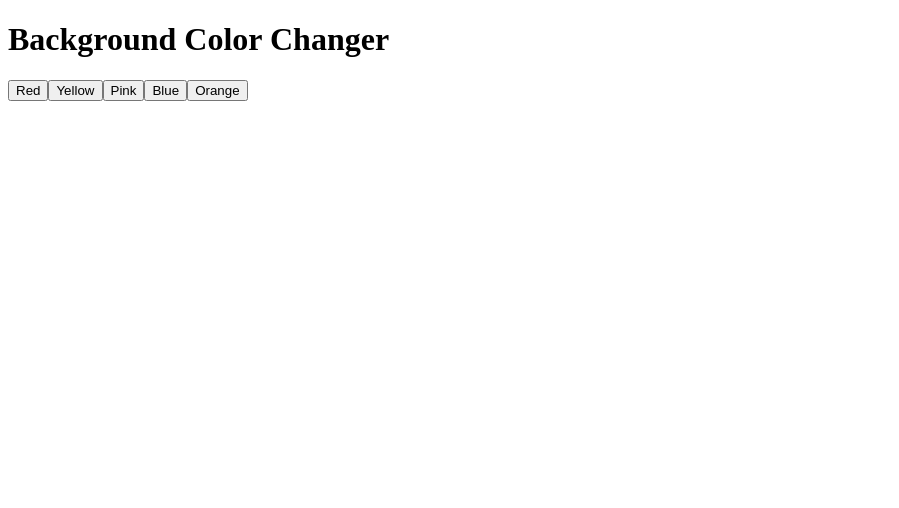
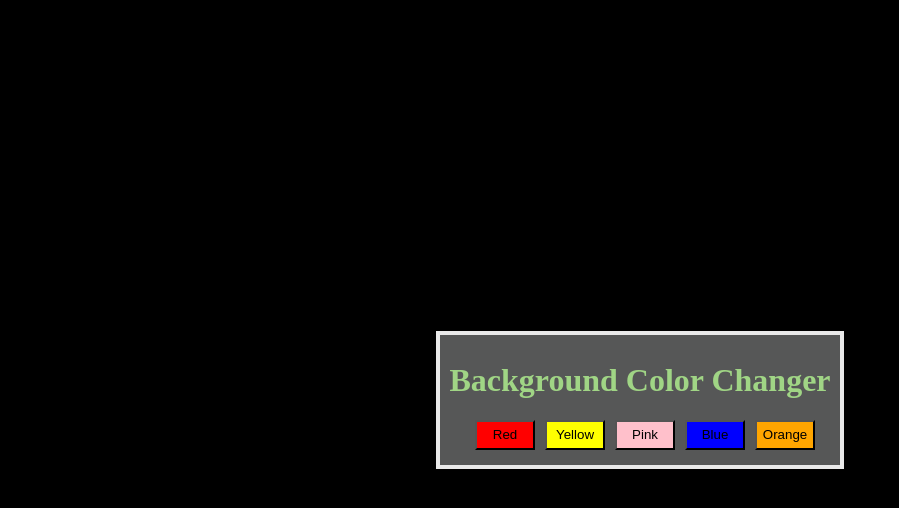
Before and after one commit to Karsun07/background-color-changer, a React app: page / in a window 1280 px wide. Shown: the whole page, without its empty margins (0-899 px from the left). Built offline with nearby package versions, Linux system fonts and the light colour scheme.

Commit message:
style added

```diff
--- a/index.html
+++ b/index.html
@@ -4,6 +4,7 @@
     <meta charset="UTF-8">
     <meta name="viewport" content="width=device-width, initial-scale=1.0">
     <title>Document</title>
+    <link rel="stylesheet" href="./style.css">
 </head>
 <body>
     <div id="root"></div>
--- a/index.js
+++ b/index.js
@@ -9,13 +9,14 @@ function Main() {
 
     return (
         <>
-            <h1>Background Color Changer</h1>
+
             <div className="container" >
-            <button onClick={() => changeColor("red")}>Red</button>
-            <button onClick={() => changeColor("yellow")}>Yellow</button>
-            <button onClick={() => changeColor("pink")}>Pink</button>
-            <button onClick={()=>changeColor("blue")}>Blue</button>
-            <button onClick={()=>changeColor("orange")}>Orange</button>
+            <h1 style={{color:"#A0D585"}}>Background Color Changer</h1>
+            <button onClick={() => changeColor("red")} style={{backgroundColor:"red"}}>Red</button>
+            <button onClick={() => changeColor("yellow") } style={{backgroundColor:"yellow"}}>Yellow</button>
+            <button onClick={() => changeColor("pink")} style={{backgroundColor:"pink"}}>Pink</button>
+            <button onClick={()=>changeColor("blue")} style={{backgroundColor:"blue"}}>Blue</button>
+            <button onClick={()=>changeColor("orange")} style={{backgroundColor:"orange"}}>Orange</button>
             </div>
         </>
     );
--- /dev/null
+++ b/style.css
@@ -0,0 +1,29 @@
+body{
+    margin: 0;
+    padding: 0;
+    box-sizing: border-box;
+    display: flex;
+    height: 100vh;
+    justify-content: center;
+    align-items: center;
+    background-color: #000000;
+    gap: 5px;
+}
+.container{
+    width: 400px;
+
+    background-color: #eff0f15c;
+    text-align: center;
+    padding-top: 5px;
+    padding-bottom: 15px;
+    border: 4px solid rgba(255, 255, 255, 0.871);
+
+
+
+}
+button{
+    width: 60px;
+    height: 30px;
+    padding: 5px;
+    margin-left: 10px;
+}
```
